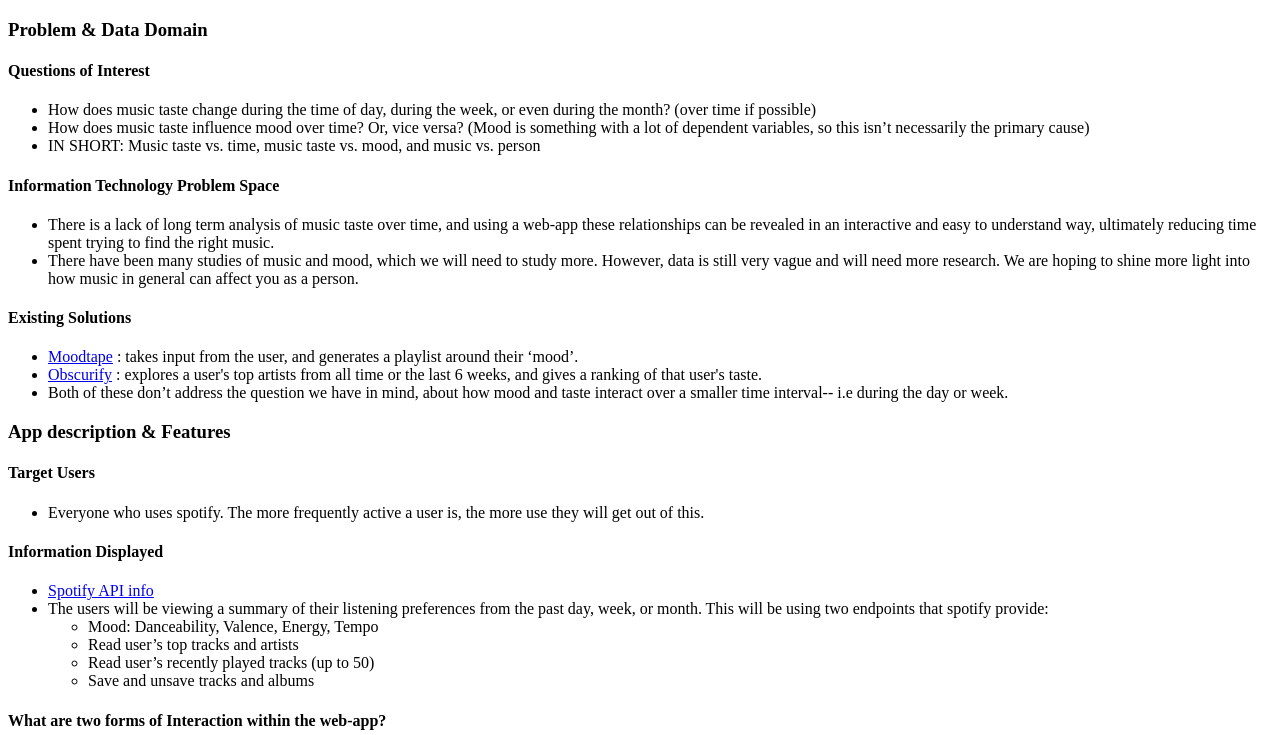
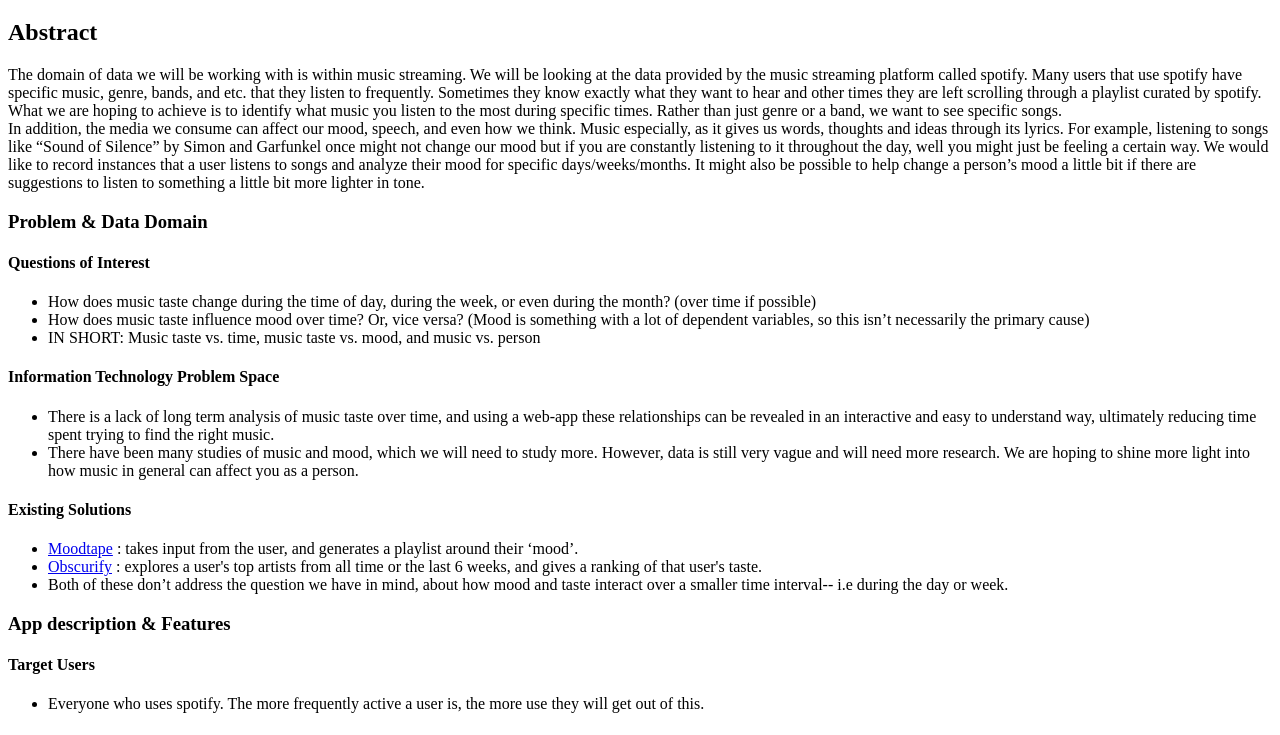
Before and after one commit to info340-au20/project-1-Jornalt, a website: page proposal.html in a window 1280 px wide. Shown: the part 61-796 px from the top of the page. Drawn offline with Linux system fonts and the light colour scheme.

Commit message:
big boy brains over here

```diff
--- a/proposal.html
+++ b/proposal.html
@@ -8,6 +8,25 @@
 </head>
 <body>
     <h1> Web-App Project 1 Proposal</h1>
+    <h2>Abstract</h2>
+    <p>
+        The domain of data we will be working with is within music streaming.
+        We will be looking at the data provided by the music streaming platform called spotify.
+        Many users that use spotify have specific music, genre, bands, and etc. that they listen to
+        frequently. Sometimes they know exactly what they want to hear and other times they are left
+        scrolling through a playlist curated by spotify. What we are hoping to achieve is to identify
+        what music you listen to the most during specific times. Rather than just genre or a band, we
+        want to see specific songs.
+        <br>
+        In addition, the media we consume can affect our mood, speech, and even how we think.
+        Music especially, as it gives us words, thoughts and ideas through its lyrics. For example,
+        listening to songs like “Sound of Silence” by Simon and Garfunkel once might not change our
+        mood but if you are constantly listening to it throughout the day, well you might just be
+        feeling a certain way. We would like to record instances that a user listens to songs and
+        analyze their mood for specific days/weeks/months. It might also be possible to help change
+        a person’s mood a little bit if there are suggestions to listen to something a little bit more
+        lighter in tone.
+    </p>
     <section>
         <h3>Problem & Data Domain</h3>
         <section>
```
